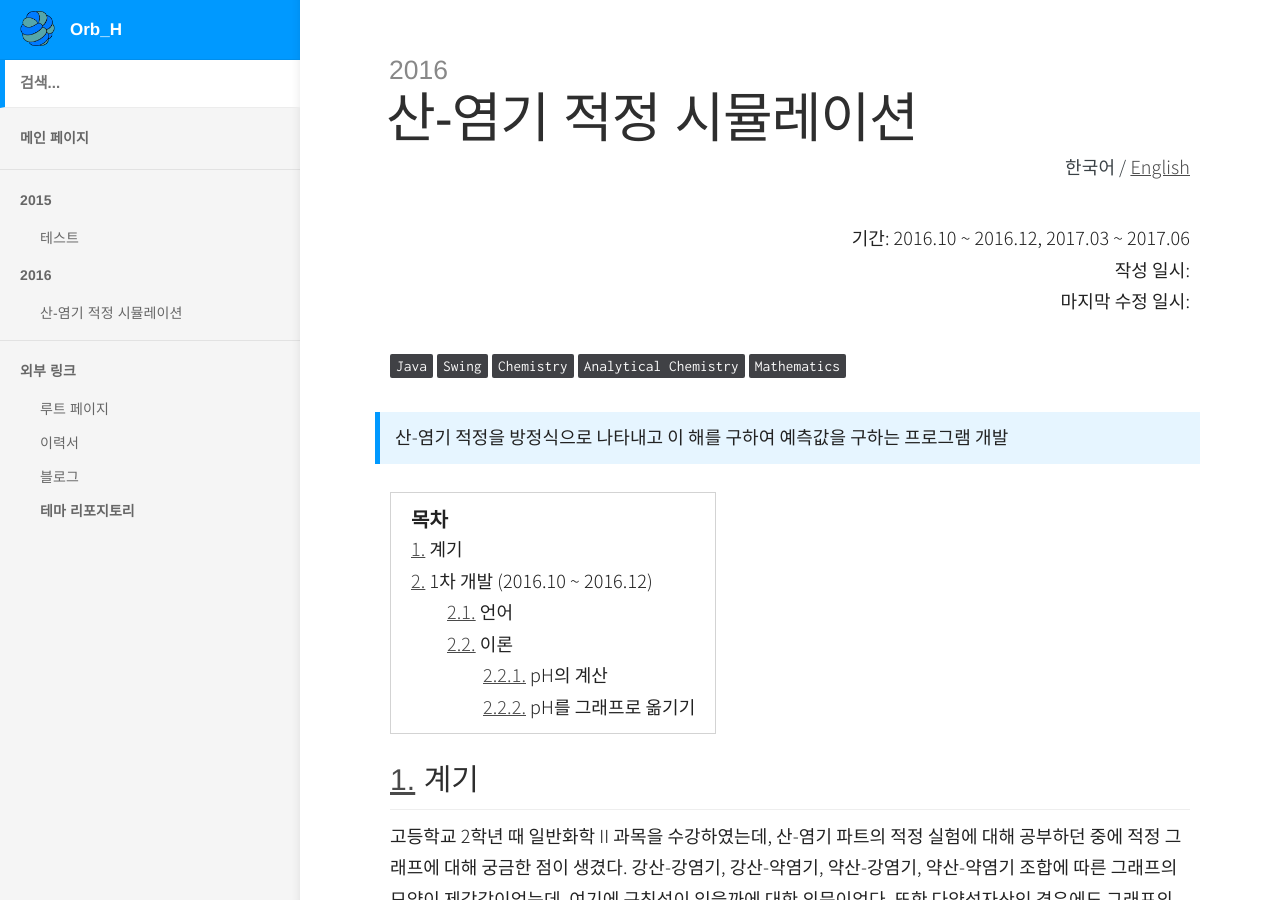
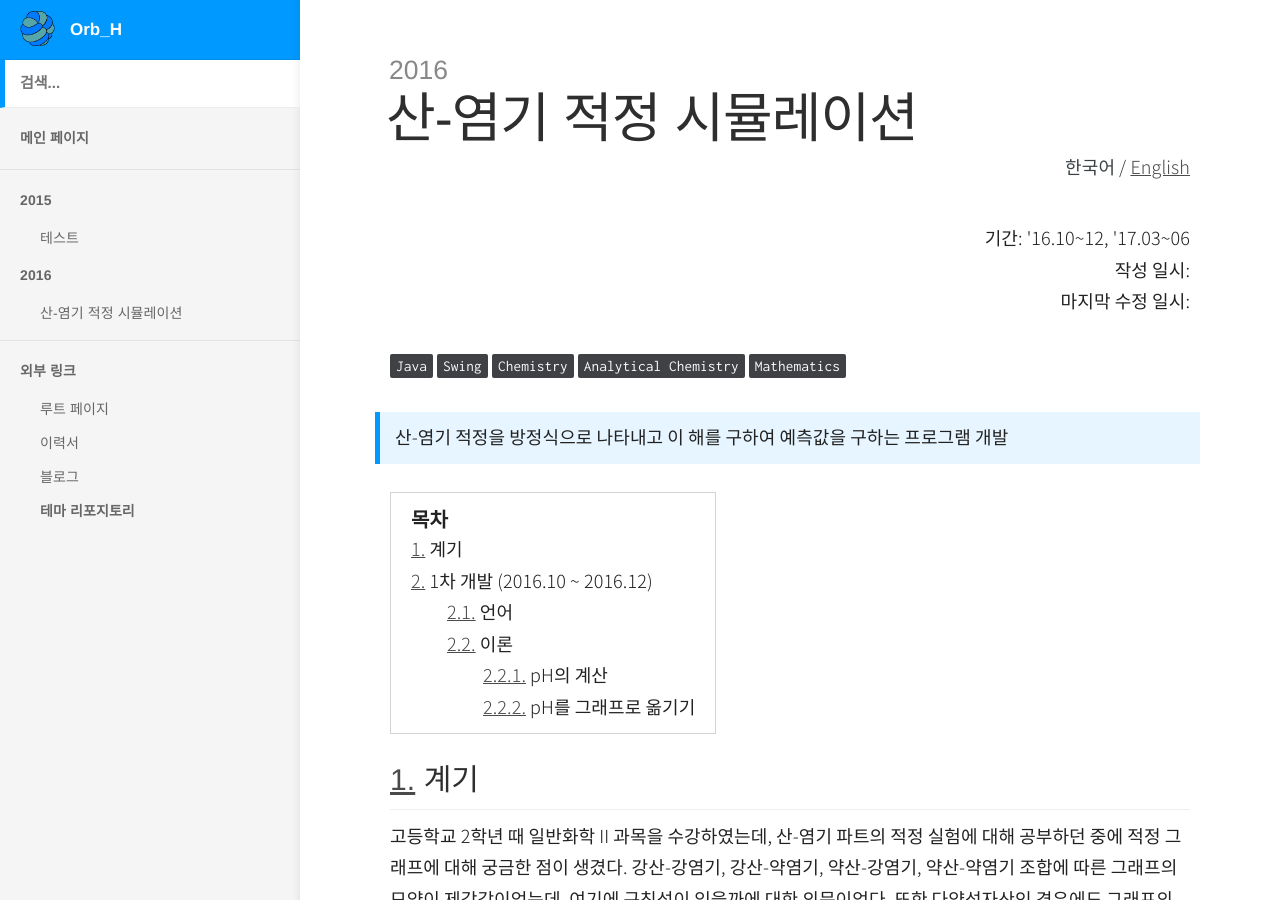
Before and after one commit to Orb-H/projects, a Jekyll site: the page built from _docs/ko/2016/titration/index.md, in a window 1280 px wide and 900 px high. Built offline with Jekyll 4.4.1, drawn with Linux system fonts in a browser that asks for light colours; formulas are drawn with MathJax 3.

Commit message:
Edit period
Edit period into 2-digit year

```diff
--- a/_docs/ko/2016/titration/index.md
+++ b/_docs/ko/2016/titration/index.md
@@ -7,7 +7,7 @@ link-ref: titration
 permalink: /ko/2016/titration/
 layout: item
 
-period: "2016.10 ~ 2016.12, 2017.03 ~ 2017.06"
+period: "'16.10~12, '17.03~06"
 tags:
   - "Java"
   - "Swing"
```
